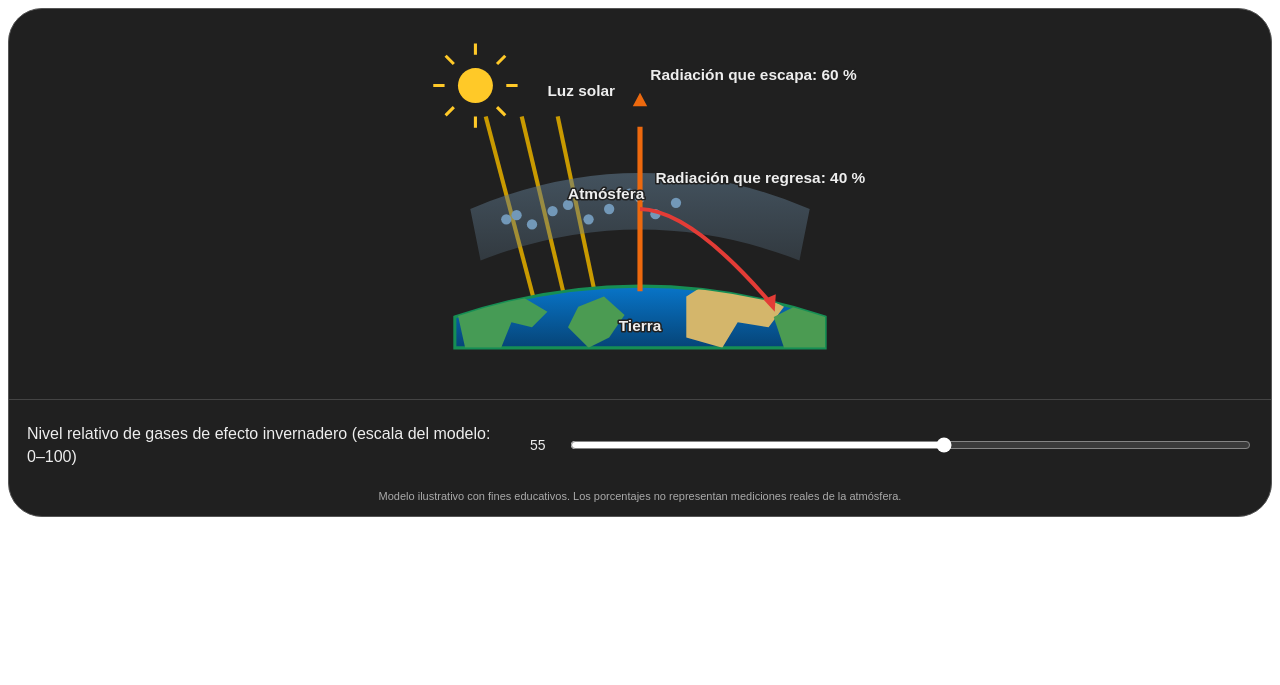
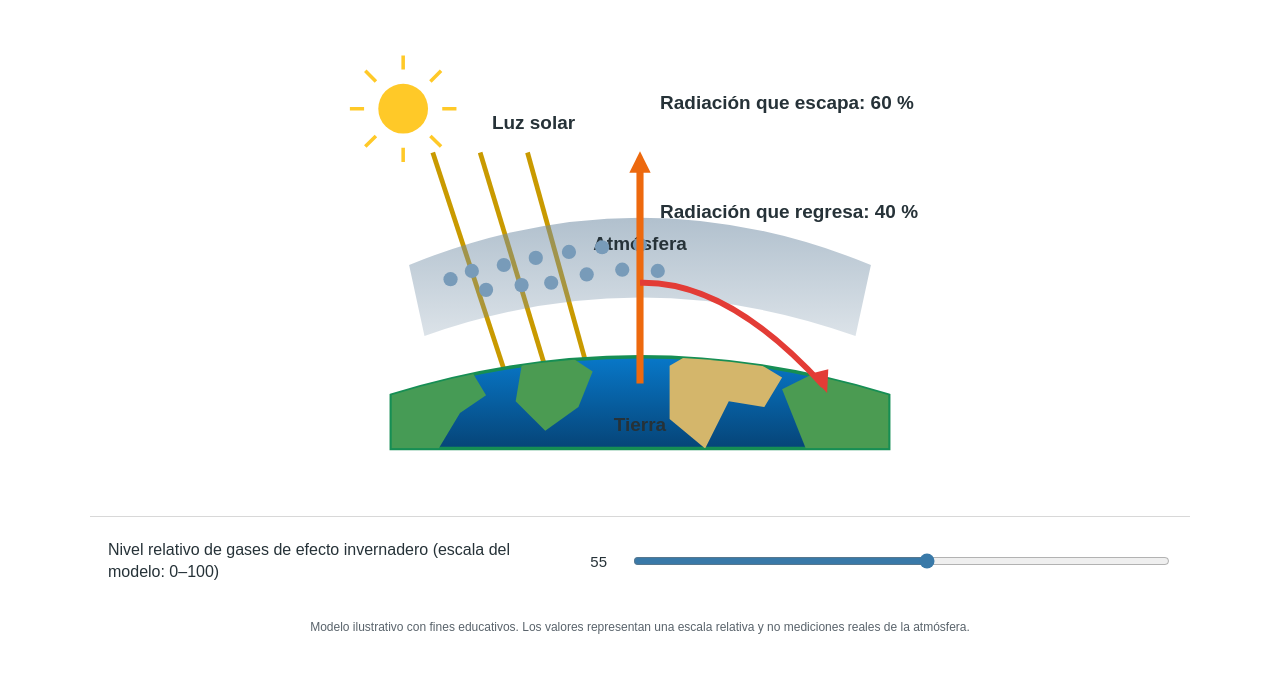
Before and after one commit to TACODEMONxd/Portafolio, a website: page efecto-invernadero_storymap.html in a window 1280 px wide. Drawn offline with Linux system fonts and the light colour scheme.

Commit message:
Update efecto-invernadero_storymap.html

```diff
--- a/efecto-invernadero_storymap.html
+++ b/efecto-invernadero_storymap.html
@@ -1,235 +1,163 @@
-
-<div id="simulador-invernadero">
+<!DOCTYPE html>
+<html lang="es">
+<head>
+<meta charset="UTF-8">
+<meta name="viewport" content="width=device-width, initial-scale=1.0">
+<title>Simulador del efecto invernadero</title>
 <style>
-    #simulador-invernadero {
-      background: #202020;
-      color: #eee;
-      font-family: Arial, sans-serif;
-      border: 1px solid #555;
-      border-radius: 34px;
-      overflow: hidden;
-      width: 100%;
-      box-sizing: border-box;
+  * { box-sizing: border-box; }
+  body {
+    margin: 0; padding: 18px;
+    background: transparent; color: #263238;
+    font-family: Arial, Helvetica, sans-serif;
   }
-
-    #simulador-invernadero .grafico {
-      width: 100%;
-      padding: 20px 4% 10px;
-      box-sizing: border-box;
+  .simulador {
+    width: min(100%, 1100px); margin: 0 auto;
+    background: transparent; border: 0;
+    border-radius: 16px; overflow: hidden;
   }
-
-    #simulador-invernadero svg {
-      display: block;
-      width: 100%;
-      max-width: 720px;
-      height: auto;
-      margin: auto;
+  .grafico { padding: 22px 3% 14px; }
+  svg { display: block; width: 100%; max-width: 900px; height: auto; margin: auto; }
+  svg text {
+    font-family: Arial, sans-serif; fill: #263238; font-size: 16px;
+    font-weight: 600; paint-order: normal; stroke: none;
   }
-
-    #simulador-invernadero text {
-      font-family: Arial, sans-serif;
-      fill: #eee;
-      font-size: 15px;
-      font-weight: bold;
-      paint-order: stroke;
-      stroke: #202020;
-      stroke-width: 3px;
-      stroke-linejoin: round;
+  .control {
+    border-top: 1px solid rgba(100,100,100,.25); padding: 22px 18px;
+    display: flex; align-items: center; gap: 18px; flex-wrap: wrap;
   }
-
-    #simulador-invernadero .control {
-      border-top: 1px solid #444;
-      padding: 22px 18px;
-      display: flex;
-      align-items: center;
-      gap: 18px;
-      flex-wrap: wrap;
-    }
-
-    #simulador-invernadero .etiqueta {
-      flex: 1 1 230px;
-      line-height: 1.45;
-      font-size: 16px;
-    }
-
-    #simulador-invernadero .valor {
-      min-width: 24px;
-      text-align: center;
-      font-size: 14px;
-    }
-
-    #simulador-invernadero input {
-      flex: 2 1 180px;
-      min-width: 120px;
-      accent-color: #fff;
-      cursor: pointer;
-    }
-
-    #simulador-invernadero .nota {
-      font-size: 11px;
-      color: #aaa;
-      text-align: center;
-      padding: 0 12px 14px;
+  .etiqueta { flex: 1 1 300px; line-height: 1.4; font-size: 16px; }
+  .valor { min-width: 28px; text-align: center; font-size: 15px; }
+  input[type=range] { flex: 2 1 220px; min-width: 150px; accent-color: #3979a8; cursor: pointer; }
+  .nota { padding: 0 18px 16px; text-align: center; color: #59636b; font-size: 12px; line-height: 1.5; }
+  @media (max-width: 520px) {
+    body { padding: 8px; }
+    .simulador { border-radius: 22px; }
+    .grafico { padding: 12px 5px 8px; }
+    .control { gap: 12px; padding: 17px 14px; }
+    .etiqueta { flex-basis: 100%; }
+    input[type=range] { flex: 1 1 150px; }
+    svg text { font-size: 17px; }
   }
 </style>
-
+</head>
+<body>
+<main class="simulador" aria-label="Simulador interactivo del efecto invernadero">
   <div class="grafico">
-    <svg viewBox="0 0 700 350" role="img" aria-label="Esquema del efecto invernadero: la luz solar llega a la Tierra y los gases atmosféricos retienen parte de la radiación infrarroja.">
-
+    <svg viewBox="0 0 760 390" role="img" aria-labelledby="titulo descripcion">
+      <title id="titulo">Cómo actúa el efecto invernadero</title>
+      <desc id="descripcion">La luz solar atraviesa la atmósfera y calienta la Tierra. La superficie libera radiación infrarroja; parte escapa al espacio y parte regresa debido a los gases de efecto invernadero.</desc>
       <defs>
-        <linearGradient id="tierra-color" x1="0" y1="0" x2="0" y2="1">
-          <stop offset="0%" stop-color="#0875c9"/>
-          <stop offset="100%" stop-color="#064477"/>
+        <linearGradient id="atm" x1="0" y1="0" x2="0" y2="1">
+          <stop offset="0" stop-color="#718da5" stop-opacity=".55"/>
+          <stop offset="1" stop-color="#718da5" stop-opacity=".25"/>
         </linearGradient>
-        <linearGradient id="atm-color" x1="0" y1="0" x2="0" y2="1">
-          <stop offset="0%" stop-color="#607b91" stop-opacity=".55"/>
-          <stop offset="100%" stop-color="#607b91" stop-opacity=".28"/>
+        <linearGradient id="mar" x1="0" y1="0" x2="0" y2="1">
+          <stop offset="0" stop-color="#0878c9"/><stop offset="1" stop-color="#064477"/>
         </linearGradient>
-        <clipPath id="tierra-clip">
-          <path d="M170 280 Q350 220 530 280 L530 310 L170 310Z"/>
+        <clipPath id="tierraClip">
+          <path d="M170 300 Q380 235 590 300 L590 345 L170 345Z"/>
         </clipPath>
       </defs>
 
-      <!-- Sol -->
-      <circle cx="190" cy="55" r="17" fill="#ffc928"/>
+      <!-- Sol y radiación solar -->
+      <circle cx="180" cy="58" r="21" fill="#ffc928"/>
       <g stroke="#ffc928" stroke-width="3">
-        <path d="M190 25V14 M190 85V96 M160 55H149 M220 55H231"/>
-        <path d="M169 34L161 26 M211 76L219 84 M211 34L219 26 M169 76L161 84"/>
+        <path d="M180 25V13 M180 91V103 M147 58H135 M213 58H225"/>
+        <path d="M157 35L148 26 M203 81L212 90 M203 35L212 26 M157 81L148 90"/>
+      </g>
+      <g stroke="#c99a00" stroke-width="4" fill="none">
+        <path d="M205 95L270 293"/><path d="M245 95L305 293"/><path d="M285 95L340 293"/>
+      </g>
+      <g fill="#c99a00">
+        <path d="M263 284L270 301L274 282Z"/><path d="M298 284L305 301L309 282Z"/><path d="M333 284L340 301L344 282Z"/>
+      </g>
+      <text x="255" y="75">Luz solar</text>
+
+      <!-- Capa atmosférica -->
+      <path d="M185 190 Q380 110 575 190 L562 250 Q380 185 198 250Z" fill="url(#atm)"/>
+      <text x="380" y="177" text-anchor="middle">Atmósfera</text>
+      <g id="moleculas" fill="#789bb9">
+        <circle cx="220" cy="202" r="6"/><circle cx="238" cy="195" r="6"/>
+        <circle cx="265" cy="190" r="6"/><circle cx="292" cy="184" r="6"/>
+        <circle cx="320" cy="179" r="6"/><circle cx="348" cy="175" r="6"/>
+        <circle cx="380" cy="173" r="6"/><circle cx="410" cy="176" r="6"/>
+        <circle cx="440" cy="181" r="6"/><circle cx="468" cy="188" r="6"/>
+        <circle cx="495" cy="195" r="6"/><circle cx="520" cy="203" r="6"/>
       </g>
 
-      <!-- Rayos solares -->
-      <g stroke="#c99a00" stroke-width="4" fill="none">
-        <path d="M200 85L250 275"/>
-        <path d="M235 85L280 275"/>
-        <path d="M270 85L310 275"/>
+      <!-- Superficie terrestre esquemática -->
+      <path d="M170 300 Q380 235 590 300 L590 345 L170 345Z" fill="url(#mar)" stroke="#168e54" stroke-width="3"/>
+      <g clip-path="url(#tierraClip)">
+        <path d="M170 285L205 265L235 275L250 300L228 315L210 345L170 345Z" fill="#469b55"/>
+        <path d="M280 275L310 260L340 280L328 310L300 330L275 305Z" fill="#4b9b52"/>
+        <path d="M405 275L440 255L470 267L500 285L485 310L455 305L435 345L405 320Z" fill="#d4b66b"/>
+        <path d="M500 295L540 275L590 295L590 345L520 345Z" fill="#4b9b52"/>
       </g>
-      <g fill="#c99a00">
-        <path d="M244 266L250 280L253 265Z"/>
-        <path d="M274 266L280 280L283 265Z"/>
-        <path d="M304 266L310 280L313 265Z"/>
-      </g>
+      <text x="380" y="330" text-anchor="middle">Tierra</text>
 
-      <!-- Atmósfera -->
-      <path d="M185 175 Q350 105 515 175 L505 225 Q350 165 195 225Z"
-            fill="url(#atm-color)"/>
+      <!-- Radiación infrarroja -->
+      <path id="flechaEscape" d="M380 290 L380 72" stroke="#ed690e" stroke-width="6" fill="none"/>
+      <path id="puntaEscape" d="M371 83L380 65L389 83Z" fill="#ed690e"/>
+      <path id="flechaRetorno" d="M380 205 Q470 215 535 292" stroke="#e33c36" stroke-width="5" fill="none"/>
+      <path d="M523 282L538 298L539 278Z" fill="#e33c36"/>
 
-      <!-- Moléculas de gases -->
-      <g id="moleculas" fill="#7298b8">
-        <circle cx="220" cy="185" r="5"/>
-        <circle cx="230" cy="181" r="5"/>
-        <circle cx="265" cy="177" r="5"/>
-        <circle cx="280" cy="171" r="5"/>
-        <circle cx="340" cy="160" r="5"/>
-        <circle cx="350" cy="164" r="5"/>
-        <circle cx="385" cy="169" r="5"/>
-        <circle cx="400" cy="176" r="5"/>
-        <circle cx="420" cy="179" r="5"/>
-        <circle cx="435" cy="174" r="5"/>
-        <circle cx="460" cy="190" r="5"/>
-        <circle cx="470" cy="193" r="5"/>
-      </g>
-
-      <!-- Tierra -->
-      <path d="M170 280 Q350 220 530 280 L530 310 L170 310Z"
-            fill="url(#tierra-color)" stroke="#168e54" stroke-width="3"/>
-
-      <!-- Continentes esquemáticos -->
-      <g clip-path="url(#tierra-clip)">
-        <path d="M170 265 Q205 240 235 260 L260 275 L245 290
-                 L225 285 L215 310 L180 310Z" fill="#469b55"/>
-        <path d="M290 270 L315 260 L335 278 L320 300
-                 L300 310 L280 290Z" fill="#4b9b52"/>
-        <path d="M395 260 Q430 235 460 255 L490 270
-                 L475 290 L445 285 L430 310 L395 300Z"
-              fill="#d4b66b"/>
-        <path d="M480 280 L510 265 L530 280 L530 310 L490 310Z"
-              fill="#4b9b52"/>
-      </g>
-
-      <!-- Radiación infrarroja que escapa -->
-      <path id="flecha-escape" d="M350 255 L350 65"
-            stroke="#ed690e" stroke-width="5" fill="none"/>
-      <path d="M343 75L350 62L357 75Z" fill="#ed690e"/>
-
-      <!-- Radiación infrarroja que regresa -->
-      <path id="flecha-retorno"
-            d="M350 175 Q420 185 480 270"
-            stroke="#e33c36" stroke-width="4" fill="none"/>
-      <path d="M470 263L481 275L482 258Z" fill="#e33c36"/>
-
-      <!-- Etiquetas -->
-      <text x="260" y="65">Luz solar</text>
-      <text x="360" y="50" id="texto-escape">Radiación que escapa: 60 %</text>
-      <text x="365" y="150" id="texto-retorno">Radiación que regresa: 40 %</text>
-      <text x="350" y="168" text-anchor="middle"> </text>
-      <text x="280" y="165">Atmósfera</text>
-      <text x="350" y="294" text-anchor="middle">Tierra</text>
+      <text id="textoEscape" x="397" y="58">Radiación que escapa: 60 %</text>
+      <text id="textoRetorno" x="397" y="150">Radiación que regresa: 40 %</text>
     </svg>
   </div>
 
   <div class="control">
-    <label class="etiqueta" for="nivel-gases">
-      Nivel relativo de gases de efecto invernadero (escala del modelo: 0–100)
-    </label>
-    <span class="valor" id="valor-gases">55</span>
-    <input id="nivel-gases" type="range" min="0" max="100"
-           value="55" step="1"
-           aria-label="Nivel relativo de gases de efecto invernadero">
+    <label class="etiqueta" for="nivelGases">Nivel relativo de gases de efecto invernadero (escala del modelo: 0–100)</label>
+    <output class="valor" id="valorGases" for="nivelGases">55</output>
+    <input id="nivelGases" type="range" min="0" max="100" value="55" step="1">
   </div>
-
-  <div class="nota">
-    Modelo ilustrativo con fines educativos. Los porcentajes no representan mediciones reales de la atmósfera.
-  </div>
+  <p class="nota">Modelo ilustrativo con fines educativos. Los valores representan una escala relativa y no mediciones reales de la atmósfera.</p>
+</main>
 
 <script>
 (() => {
-      const raiz = document.getElementById("simulador-invernadero");
-      const control = raiz.querySelector("#nivel-gases");
-      const valor = raiz.querySelector("#valor-gases");
-      const escape = raiz.querySelector("#texto-escape");
-      const retorno = raiz.querySelector("#texto-retorno");
-      const flechaEscape = raiz.querySelector("#flecha-escape");
-      const flechaRetorno = raiz.querySelector("#flecha-retorno");
-      const moleculas = raiz.querySelector("#moleculas");
+  const control = document.getElementById('nivelGases');
+  const valor = document.getElementById('valorGases');
+  const textoEscape = document.getElementById('textoEscape');
+  const textoRetorno = document.getElementById('textoRetorno');
+  const flechaEscape = document.getElementById('flechaEscape');
+  const puntaEscape = document.getElementById('puntaEscape');
+  const flechaRetorno = document.getElementById('flechaRetorno');
+  const moleculas = document.getElementById('moleculas');
+
+  const puntos = [
+    [220,202],[238,195],[250,211],[265,190],[280,207],
+    [292,184],[305,205],[320,179],[335,198],[348,175],
+    [365,194],[380,173],[395,195],[410,176],[425,199],
+    [440,181],[455,205],[468,188],[482,211],[495,195],
+    [510,215],[520,203],[300,220],[450,220]
+  ];
 
   function actualizar() {
     const nivel = Number(control.value);
-
-        // Relación ilustrativa: nivel 55 equivale a 40 % de radiación retenida.
-        const porcentajeRetenido = Math.round(nivel * 40 / 55);
-        const porcentajeEscape = 100 - porcentajeRetenido;
+    // Correspondencia visual didáctica: en el valor inicial 55, se retiene 40 %.
+    const retenida = Math.round(nivel * 40 / 55);
+    const escapa = 100 - retenida;
 
     valor.textContent = nivel;
-        escape.textContent = `Radiación que escapa: ${porcentajeEscape} %`;
-        retorno.textContent = `Radiación que regresa: ${porcentajeRetenido} %`;
+    textoEscape.textContent = `Radiación que escapa: ${escapa} %`;
+    textoRetorno.textContent = `Radiación que regresa: ${retenida} %`;
 
-        // La flecha de escape disminuye a medida que aumenta el nivel.
-        const altura = 190 - porcentajeRetenido * 0.75;
-        flechaEscape.setAttribute("d", `M350 255 L350 ${65 + porcentajeRetenido * 0.75}`);
+    const yFinal = 75 + retenida * 0.65;
+    flechaEscape.setAttribute('d', `M380 290 L380 ${yFinal}`);
+    puntaEscape.setAttribute('d', `M371 ${yFinal + 11}L380 ${yFinal - 7}L389 ${yFinal + 11}Z`);
 
-        // La flecha de retorno aumenta visualmente.
-        const curva = 150 + porcentajeRetenido * 0.65;
-        flechaRetorno.setAttribute(
-          "d",
-          `M350 175 Q${380 + porcentajeRetenido * 0.5} ${curva} 480 270`
-        );
+    const controlY = 185 + retenida * 0.45;
+    flechaRetorno.setAttribute('d', `M380 205 Q${440 + retenida * 0.35} ${controlY} 535 292`);
 
-        // Aumenta la cantidad de moléculas representadas.
-        const cantidad = Math.round(nivel / 5);
-        const puntos = [
-          [220,185],[230,181],[245,190],[265,177],[280,171],
-          [300,185],[320,175],[340,160],[350,164],[365,180],
-          [385,169],[400,176],[420,179],[435,174],[450,185],
-          [460,190],[470,193],[490,180],[500,195],[315,195]
-        ];
-
-        moleculas.innerHTML = puntos.slice(0, cantidad).map(p =>
-          `<circle cx="${p[0]}" cy="${p[1]}" r="5"/>`
-        ).join("");
+    const cantidad = Math.round(nivel / 100 * puntos.length);
+    moleculas.innerHTML = puntos.slice(0, cantidad)
+      .map(([x,y]) => `<circle cx="${x}" cy="${y}" r="6"/>`).join('');
   }
-
-      control.addEventListener("input", actualizar);
+  control.addEventListener('input', actualizar);
   actualizar();
 })();
 </script>
-</div>
+</body>
+</html>
```
Lines whose indentation alone changed are shown as unchanged.
